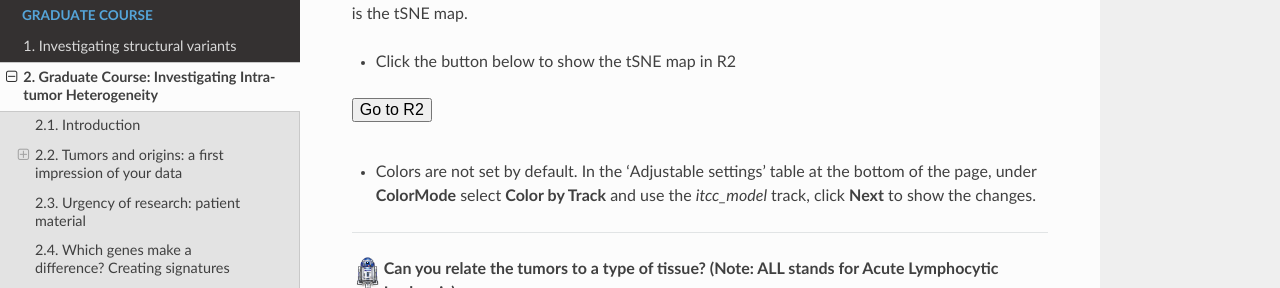
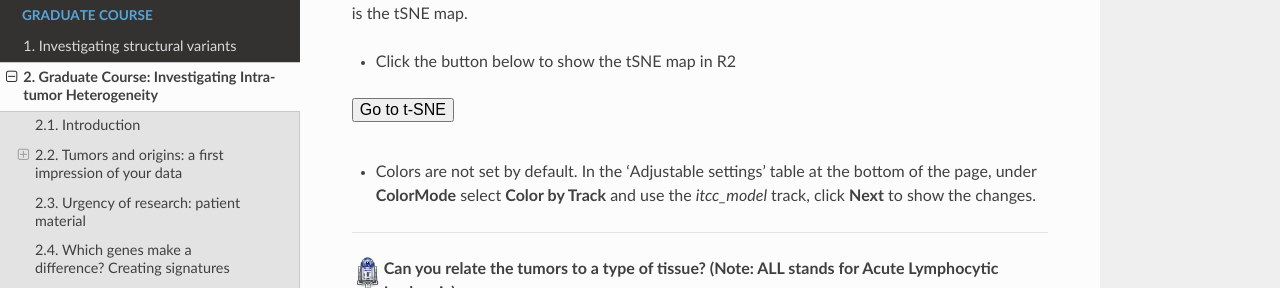
Before and after one commit to antronerds/r2-training-courses, a Sphinx documentation site: the page built from docs/Investigating_Tumor_Heterogeneity.md, in a window 1280 px wide and 900 px high, scrolled down 2463 px. Shown: the part 159-447 px from the top of the window. Built offline with Sphinx 7.4.7 and the Read the Docs theme 2.0.0, drawn with Linux system fonts in a browser that asks for light colours.

Commit message:
adapt tsne button

```diff
--- a/docs/Investigating_Tumor_Heterogeneity.md
+++ b/docs/Investigating_Tumor_Heterogeneity.md
@@ -93,12 +93,13 @@ We've seen that the expression of genes differs among the samples and some types
 
 * Click the button below to show the tSNE map in R2
 
-<form name="itcc_86_cell_lines" action="https://hgserver1.amc.nl/cgi-bin/r2/main.cgi?option=tsne_plot&tsne_id=3b64db2654de88efccac21ddeae73a8f" enctype="multipart/form-data" target="R2" method="post">
-<button type="submit" >Go to R2</button>
+
+<form name="itcc_68_cell_lines" action="https://hgserver1.amc.nl/cgi-bin/r2/main.cgi?option=tsne_plot&tsne_id=3b64db2654de88efccac21ddeae73a8f" enctype="multipart/form-data" target="R2" method="post">
+  <input type="hidden" name="table" value="ps_avgpres_itcccellline86_u133p2">
+  <button type="submit" >Go to t-SNE</button>
 </form>
 <br>
 <br>
-
 
 * Colors are not set by default. In the 'Adjustable settings' table at the bottom of the page, under **ColorMode** select **Color by Track** and use the *itcc_model* track, click **Next** to show the changes.
 
```
